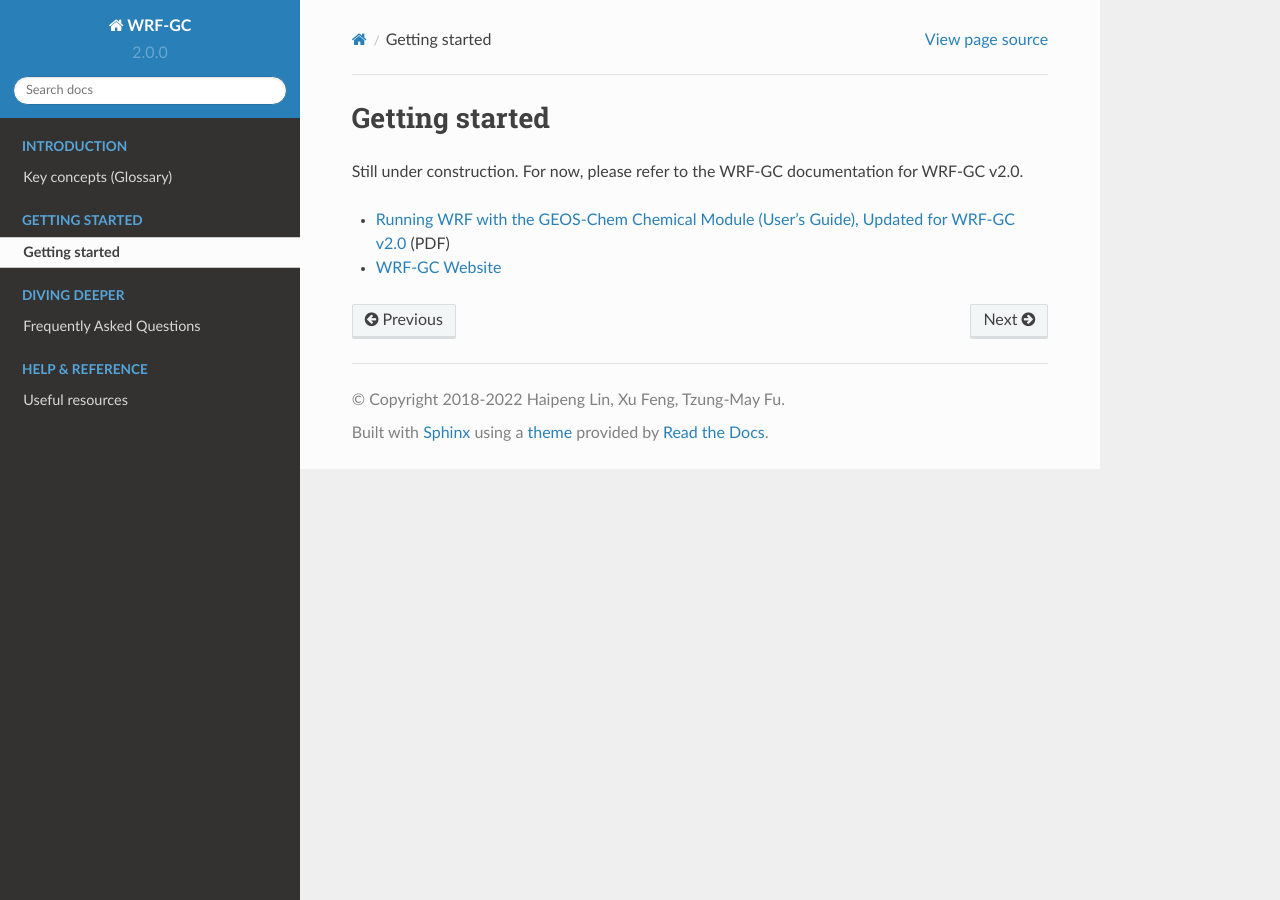
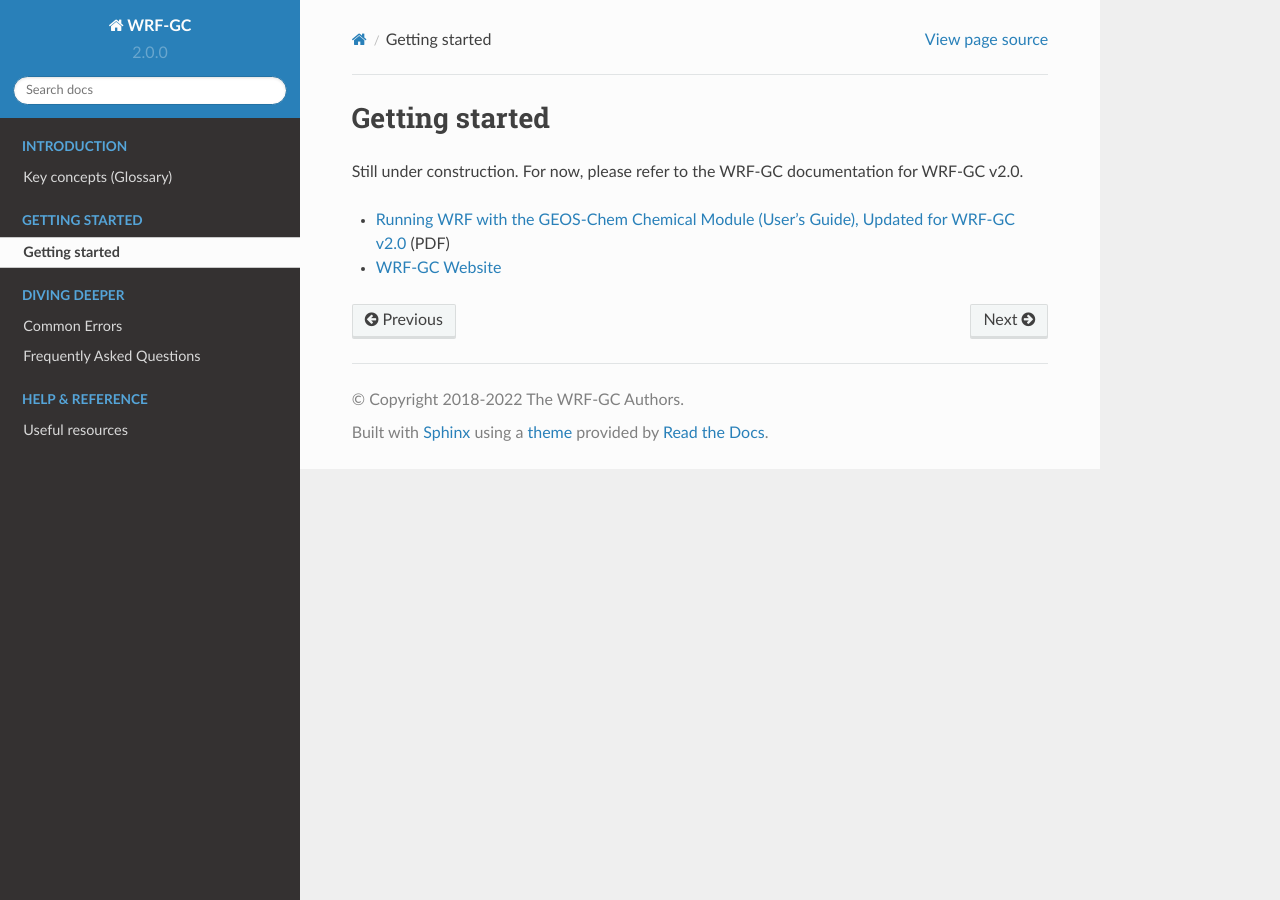
Before and after one commit to WRF-GC/documentation, a Sphinx documentation site: the page built from docs/source/getting-started.rst, in a window 1280 px wide. Built offline with Sphinx 7.4.7 and the Read the Docs theme 2.0.0, drawn with Linux system fonts in a browser that asks for light colours; pages that are not in the unit, such as notebooks, are missing from menus.

Commit message:
Add common errors page stub

```diff
--- a/docs/source/conf.py
+++ b/docs/source/conf.py
@@ -3,7 +3,7 @@
 # -- Project information
 
 project = 'WRF-GC'
-copyright = '2018-2022 Haipeng Lin, Xu Feng, Tzung-May Fu'
+copyright = '2018-2022 The WRF-GC Authors'
 author = 'The WRF-GC Authors'
 
 release = '2.0'
--- a/docs/source/index.rst
+++ b/docs/source/index.rst
@@ -39,6 +38,7 @@
    :caption: Diving deeper
    :hidden:
 
+   common-errors.rst
    faq.rst
 
 .. toctree::
```
Also changed, not shown: other parts of docs/source/index.rst (+0 -1 lines), docs/source/common-errors.rst (added, +27 -0 lines).
